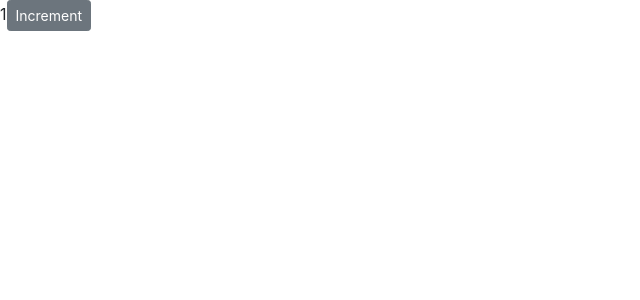
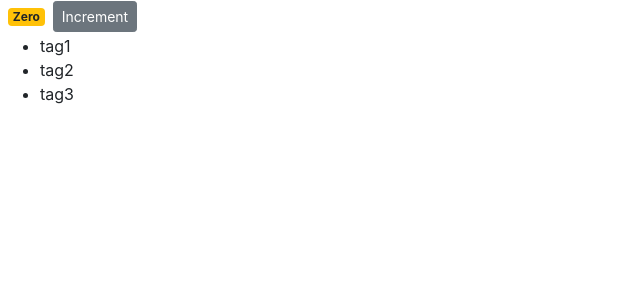
Before and after one commit to codecaviette/react-counter, a React (Create React App) app: page / in a window 1280 px wide. Shown: the top 300 px of the page, without its empty margins (0-640 px from the left). Built offline with nearby package versions, Linux system fonts and the light colour scheme.

Commit message:
Build dynamic list in React

```diff
--- a/src/components/counter.jsx
+++ b/src/components/counter.jsx
@@ -4,20 +4,24 @@
 
 class Counter extends Component {
     state = {                        // class comp Counter holds state
-        count: 1,
+        count: 0,
+        tags: ['tag1', 'tag2', 'tag3'],
     };
 
     render() {                                 // render method has return stmt inside curly braces
 
         return (                               // within return stmt is jsx
             <div>
-                <span className={this.getBadgeClasses} > {this.formatCount()}</span>
+                <span className={this.getBadgeClasses()} > {this.formatCount()}</span>
                 <button className="btn btn-secondary btn-sm"> Increment </button>
+                <ul>
+                    {this.state.tags.map(tag => <li key={tag}> {tag} </li>)}        {/* Dynamically build list in React by mapping thru tags array and assigning each item to be a list item */}
+                </ul>
             </div>
         );
     }
 
-    // Change color of badge depending on state.count value
+    // Change color of badge depending on this.state.count value
     getBadgeClasses() {
         let classes = "badge m-2 badge-";
         classes += (this.state.count === 0) ? "warning" : "primary";     //if count equals 0, then append "warning" to what classes equals and set that as new value for classes var; otherwise, append "primary"
```
